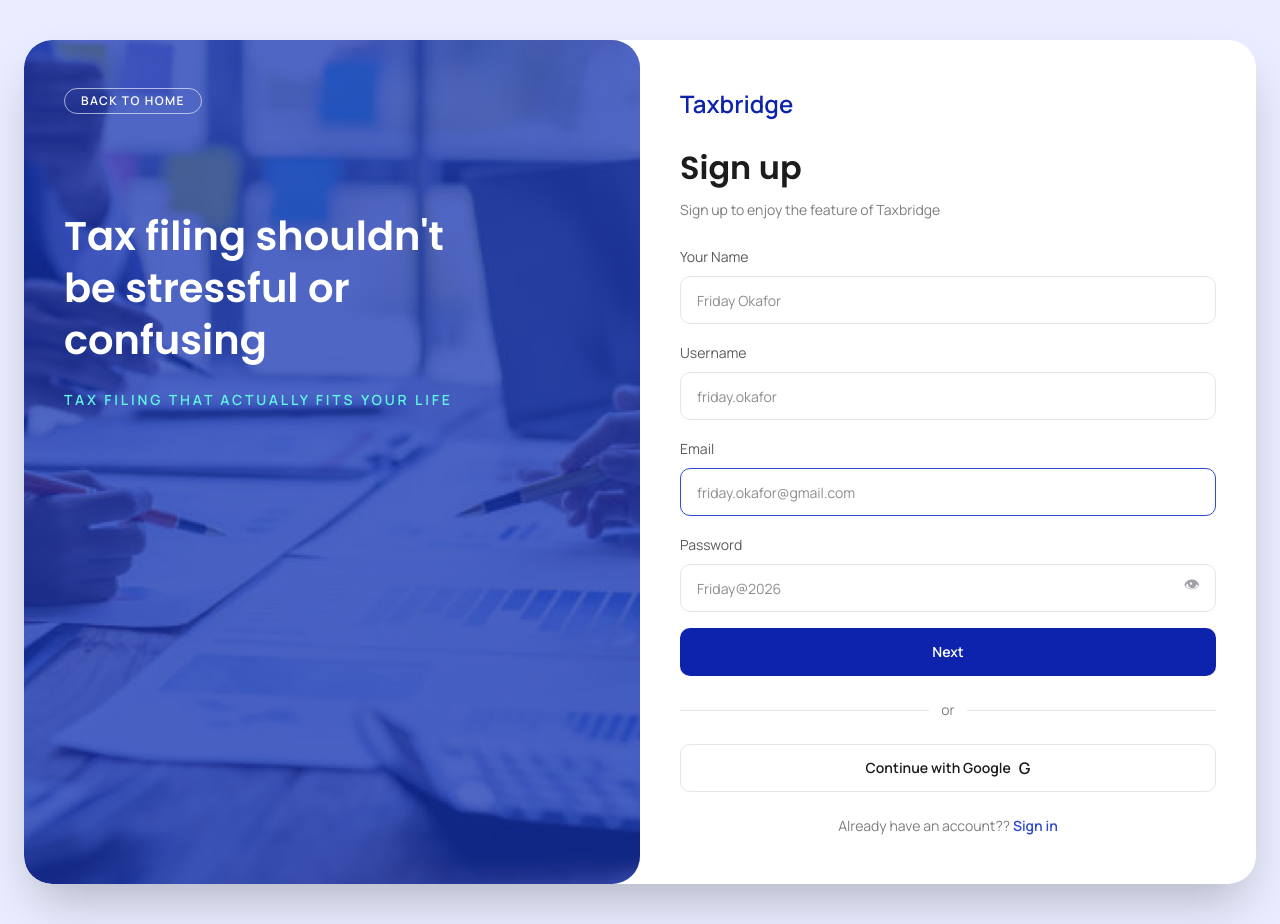
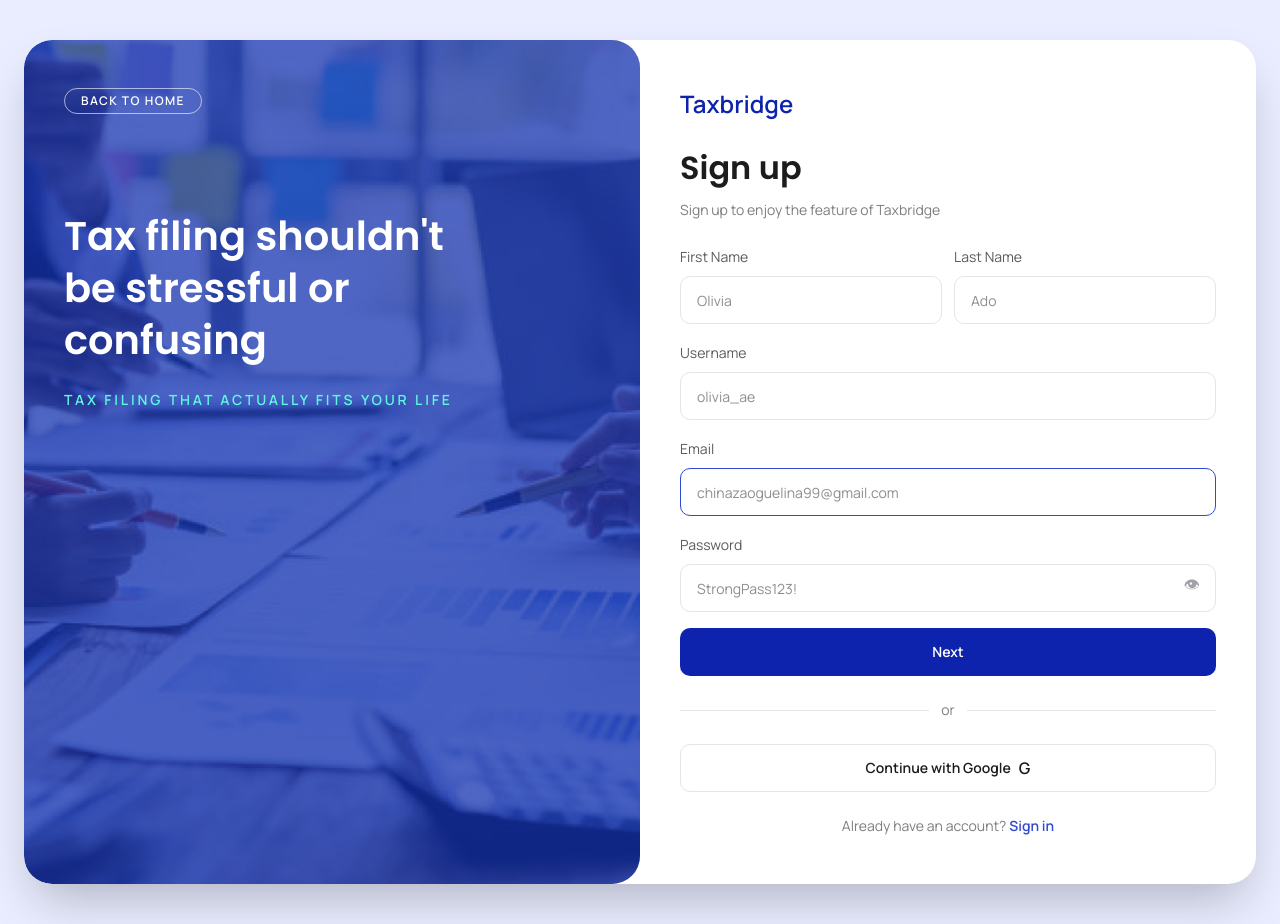
Before and after one commit to L-i-v-i-a/TaxBridge, a Next.js app in the folder frontend/: page /signup in a window 1280 px wide. Built offline with nearby package versions, Linux system fonts and the light colour scheme.

Commit message:
login implementation

```diff
--- a/frontend/components/auth/SignUpBioForm.tsx
+++ b/frontend/components/auth/SignUpBioForm.tsx
@@ -13,7 +13,7 @@
           <input
             type="text"
             name="phone"
-            placeholder="+234 803 555 0199"
+            placeholder="+234 8 03 555 0199"
             className="mt-2 h-12 w-full rounded-[10px] border border-[#E5E5E5] px-4 text-sm text-[#1C1C1C] min-[1440px]:h-[54px]"
           />
         </div>
--- a/frontend/components/auth/SignUpForm.tsx
+++ b/frontend/components/auth/SignUpForm.tsx
@@ -2,32 +2,143 @@
 
 import Link from "next/link";
 import { useState } from "react";
+import { useRouter } from "next/navigation";
 
 export default function SignUpForm() {
+  const router = useRouter();
+  const [step, setStep] = useState(1);
   const [showPassword, setShowPassword] = useState(false);
+  const [loading, setLoading] = useState(false);
+  const [error, setError] = useState<string | null>(null);
+
+  // Updated state to use firstName and lastName
+  const [formData, setFormData] = useState({
+    firstName: "",
+    lastName: "",
+    username: "",
+    email: "",
+    password: "",
+    phone: "",
+    ssn: "",
+    dateOfBirth: "",
+  });
+
+  const handleChange = (e: React.ChangeEvent<HTMLInputElement>) => {
+    setFormData({ ...formData, [e.target.name]: e.target.value });
+  };
+
+  const handleNext = (e: React.FormEvent) => {
+    e.preventDefault();
+    // Updated validation
+    if (!formData.firstName || !formData.lastName || !formData.email || !formData.password) {
+      setError("Please fill in all required fields.");
+      return;
+    }
+    setError(null);
+    setStep(2);
+  };
+
+  const handleBack = () => {
+    setStep(1);
+  };
+
+  const handleSubmit = async (e: React.FormEvent) => {
+    e.preventDefault();
+    setLoading(true);
+    setError(null);
+
+    try {
+      const apiUrl = process.env.NEXT_PUBLIC_API_URL || "http://localhost:3000";
+
+      const response = await fetch(`${apiUrl}/auth/signup`, {
+        method: "POST",
+        headers: {
+          "Content-Type": "application/json",
+        },
+        // Sending firstName and lastName as per backend logic
+        body: JSON.stringify(formData),
+      });
+
+      const data = await response.json();
+
+      if (!response.ok) {
+        throw new Error(data.message || "Signup failed. Please try again.");
+      }
+
+      alert("Account created successfully! Please login.");
+      router.push("/signin");
+
+    } catch (err: any) {
+      setError(err.message);
+    } finally {
+      setLoading(false);
+    }
+  };
+
+  const handleGoogleLogin = () => {
+    const apiUrl = process.env.NEXT_PUBLIC_API_URL || "http://localhost:3000";
+    window.location.href = `${apiUrl}/auth/google`;
+  };
 
   return (
     <div className="flex h-full flex-col justify-center px-10 py-12 min-[1440px]:px-[64px]">
       <p className="text-2xl font-semibold text-[#0D23AD]">Taxbridge</p>
+
+      {step === 1 ? (
+        <>
           <h2 className="mt-6 text-[32px] font-semibold text-[#1C1C1C] min-[1440px]:text-[40px]">Sign up</h2>
           <p className="mt-2 text-sm text-[#7E7E7E]">Sign up to enjoy the feature of Taxbridge</p>
+        </>
+      ) : (
+        <>
+          <h2 className="mt-6 text-[32px] font-semibold text-[#1C1C1C] min-[1440px]:text-[40px]">Personal info</h2>
+          <p className="mt-2 text-sm text-[#7E7E7E]">Tell us a bit more about you</p>
+        </>
+      )}
 
-      <form className="mt-6 space-y-4 min-[1440px]:mt-[18px]">
-        <div>
-          <label className="text-sm text-[#5B5B5B]">Your Name</label>
+      {error && (
+        <div className="mt-4 bg-red-100 border border-red-400 text-red-700 px-4 py-3 rounded text-sm">
+          {error}
+        </div>
+      )}
+
+      {/* Step 1 Form */}
+      {step === 1 && (
+        <form onSubmit={handleNext} className="mt-6 space-y-4 min-[1440px]:mt-[18px]">
+          {/* First Name and Last Name Row */}
+          <div className="flex gap-3">
+            <div className="w-full">
+              <label className="text-sm text-[#5B5B5B]">First Name</label>
               <input
                 type="text"
-            name="name"
-            placeholder="Friday Okafor"
+                name="firstName"
+                placeholder="Olivia"
+                value={formData.firstName}
+                onChange={handleChange}
                 className="mt-2 h-12 w-full rounded-[10px] border border-[#E5E5E5] px-4 text-sm text-[#1C1C1C] min-[1440px]:h-[54px]"
               />
             </div>
+            <div className="w-full">
+              <label className="text-sm text-[#5B5B5B]">Last Name</label>
+              <input
+                type="text"
+                name="lastName"
+                placeholder="Ado"
+                value={formData.lastName}
+                onChange={handleChange}
+                className="mt-2 h-12 w-full rounded-[10px] border border-[#E5E5E5] px-4 text-sm text-[#1C1C1C] min-[1440px]:h-[54px]"
+              />
+            </div>
+          </div>
+
           <div>
             <label className="text-sm text-[#5B5B5B]">Username</label>
             <input
               type="text"
               name="username"
-            placeholder="friday.okafor"
+              placeholder="olivia_ae"
+              value={formData.username}
+              onChange={handleChange}
               className="mt-2 h-12 w-full rounded-[10px] border border-[#E5E5E5] px-4 text-sm text-[#1C1C1C] min-[1440px]:h-[54px]"
             />
           </div>
@@ -36,7 +147,9 @@
             <input
               type="email"
               name="email"
-            placeholder="friday.okafor@gmail.com"
+              placeholder="chinazaoguelina99@gmail.com"
+              value={formData.email}
+              onChange={handleChange}
               className="mt-2 h-12 w-full rounded-[10px] border border-[#2F4AD0] px-4 text-sm text-[#1C1C1C] min-[1440px]:h-[54px]"
             />
           </div>
@@ -46,26 +159,27 @@
               <input
                 type={showPassword ? "text" : "password"}
                 name="password"
-              placeholder="Friday@2026"
+                placeholder="StrongPass123!"
+                value={formData.password}
+                onChange={handleChange}
                 className="mt-2 h-12 w-full rounded-[10px] border border-[#E5E5E5] px-4 text-sm text-[#1C1C1C] min-[1440px]:h-[54px]"
               />
               <button
                 type="button"
                 onClick={() => setShowPassword((prev) => !prev)}
                 className="absolute right-4 top-1/2 -translate-y-1/2 text-[#A1A1AA] cursor-pointer"
-              aria-label={showPassword ? "Hide password" : "Show password"}
               >
                 &#128065;
               </button>
             </div>
           </div>
-        <Link
+
+          <button
+            type="submit"
             className="mt-2 flex h-12 w-full items-center justify-center rounded-[10px] bg-[#0D23AD] text-sm font-semibold text-white min-[1440px]:h-[56px] cursor-pointer"
-          href="/signup/bio"
           >
             Next
-        </Link>
-      </form>
+          </button>
 
           <div className="mt-6 flex items-center gap-3 text-sm text-[#7E7E7E]">
             <span className="h-px flex-1 bg-[#E5E5E5]" />
@@ -73,17 +187,78 @@
             <span className="h-px flex-1 bg-[#E5E5E5]" />
           </div>
 
-      <button className="mt-6 flex h-12 w-full items-center justify-center gap-2 rounded-[10px] border border-[#E5E5E5] text-sm font-semibold text-[#1C1C1C] min-[1440px]:h-[54px] cursor-pointer">
+          <button
+            type="button"
+            onClick={handleGoogleLogin}
+            className="mt-6 flex h-12 w-full items-center justify-center gap-2 rounded-[10px] border border-[#E5E5E5] text-sm font-semibold text-[#1C1C1C] min-[1440px]:h-[54px] cursor-pointer"
+          >
             Continue with Google
             <span className="text-base">G</span>
           </button>
 
           <p className="mt-6 text-center text-sm text-[#7E7E7E]">
-        Already have an account??{' '}
+            Already have an account?{' '}
             <Link className="font-semibold text-[#2F4AD0] cursor-pointer" href="/signin">
               Sign in
             </Link>
           </p>
+        </form>
+      )}
+
+      {/* Step 2 Form */}
+      {step === 2 && (
+        <form onSubmit={handleSubmit} className="mt-6 space-y-4 min-[1440px]:mt-[18px]">
+          <div>
+            <label className="text-sm text-[#5B5B5B]">Phone Number</label>
+            <input
+              type="text"
+              name="phone"
+              placeholder="08066008669"
+              value={formData.phone}
+              onChange={handleChange}
+              className="mt-2 h-12 w-full rounded-[10px] border border-[#E5E5E5] px-4 text-sm text-[#1C1C1C] min-[1440px]:h-[54px]"
+            />
+          </div>
+          <div>
+            <label className="text-sm text-[#5B5B5B]">SSN</label>
+            <input
+              type="text"
+              name="ssn"
+              placeholder="123-45-6709"
+              value={formData.ssn}
+              onChange={handleChange}
+              className="mt-2 h-12 w-full rounded-[10px] border border-[#E5E5E5] px-4 text-sm text-[#1C1C1C] min-[1440px]:h-[54px]"
+            />
+          </div>
+          <div>
+            <label className="text-sm text-[#5B5B5B]">Date of Birth</label>
+            <input
+              type="date"
+              name="dateOfBirth"
+              value={formData.dateOfBirth}
+              onChange={handleChange}
+              className="mt-2 h-12 w-full rounded-[10px] border border-[#E5E5E5] px-4 text-sm text-[#1C1C1C] min-[1440px]:h-[54px]"
+            />
+          </div>
+
+          <div className="flex gap-3 pt-2">
+            <button
+              type="button"
+              onClick={handleBack}
+              className="flex h-12 w-full items-center justify-center rounded-[10px] border border-[#E5E5E5] text-sm font-semibold text-[#1C1C1C] min-[1440px]:h-[56px] cursor-pointer"
+            >
+              Back
+            </button>
+            <button
+              type="submit"
+              disabled={loading}
+              className="h-12 w-full rounded-[10px] bg-[#0D23AD] text-sm font-semibold text-white min-[1440px]:h-[56px] cursor-pointer disabled:opacity-50"
+            >
+              {loading ? "Creating..." : "Create account"}
+            </button>
+          </div>
+        </form>
+      )}
     </div>
   );
 }
--- /dev/null
+++ b/frontend/src/app/(pages)/admin/dashboard/page.tsx
@@ -0,0 +1,10 @@
+const AdminDashboard = () => {
+  return (
+    <div className="p-4">
+      <h1 className="text-2xl font-bold mb-4">Dashboard</h1>
+      <p>Welcome to your dashboard! Here you can manage your account and view your data.</p>
+    </div>
+  );
+};
+
+export default AdminDashboard;
```
Lines whose indentation alone changed are shown as unchanged.
